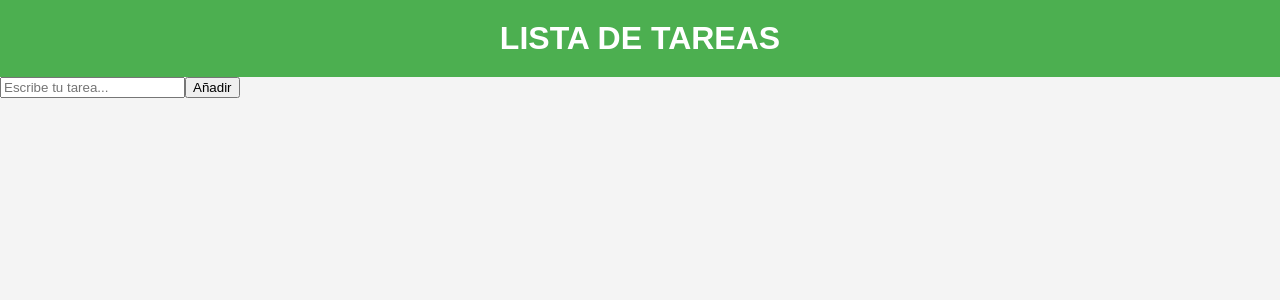
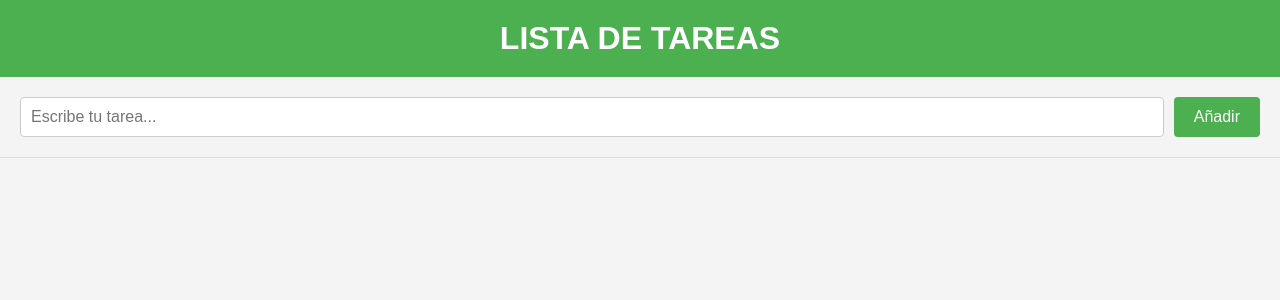
Before and after one commit to BMDIAZ03/Todo_List, a React (Vite) app: page / in a window 1280 px wide. Shown: the top 300 px of the page. Built offline with nearby package versions, Linux system fonts and the light colour scheme.

Commit message:
style(add-todo): add styling for AddTodo component
Added styling for add-todo container, input field, and button. Includes layout, padding, border, background color, and hover effects.

```diff
--- a/src/components/AddTodo.tsx
+++ b/src/components/AddTodo.tsx
@@ -1,5 +1,6 @@
 import React from 'react';
 import { useState } from 'react';
+import "../styles/AddTodo.css";
 
 interface AddTodoProps {
   onAdd: (todo: string) => void;
--- /dev/null
+++ b/src/styles/AddTodo.css
@@ -0,0 +1,28 @@
+.add-todo {
+    display: flex;
+    padding: 20px;
+    border-bottom: 1px solid #ddd;
+  }
+
+  .add-todo input {
+    flex: 1;
+    padding: 10px;
+    border: 1px solid #ccc;
+    border-radius: 4px;
+    font-size: 16px;
+  }
+
+  .add-todo button {
+    margin-left: 10px;
+    padding: 10px 20px;
+    background-color: #4CAF50;
+    color: white;
+    border: none;
+    border-radius: 4px;
+    cursor: pointer;
+    font-size: 16px;
+  }
+
+  .add-todo button:hover {
+    background-color: #45a049;
+  }
```
